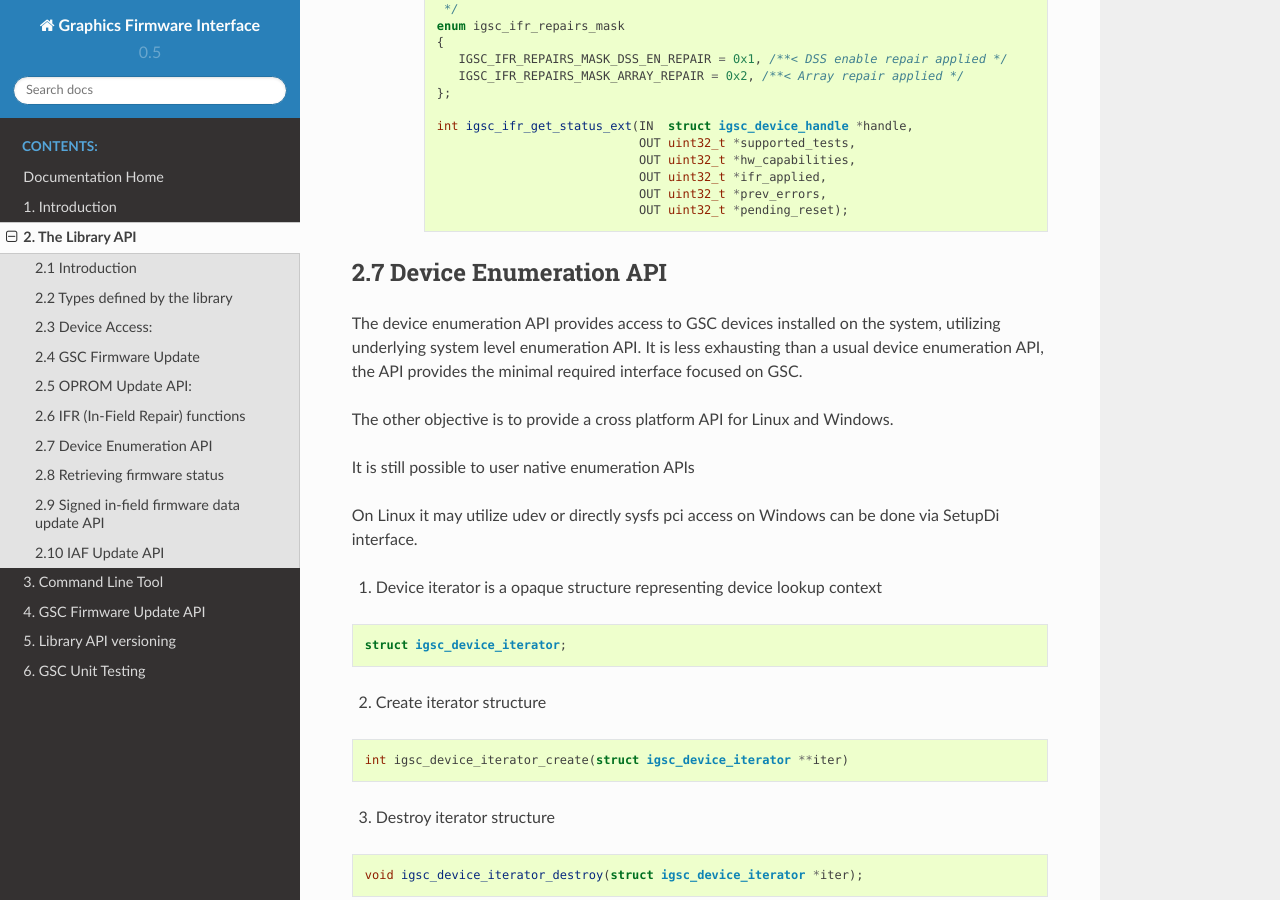
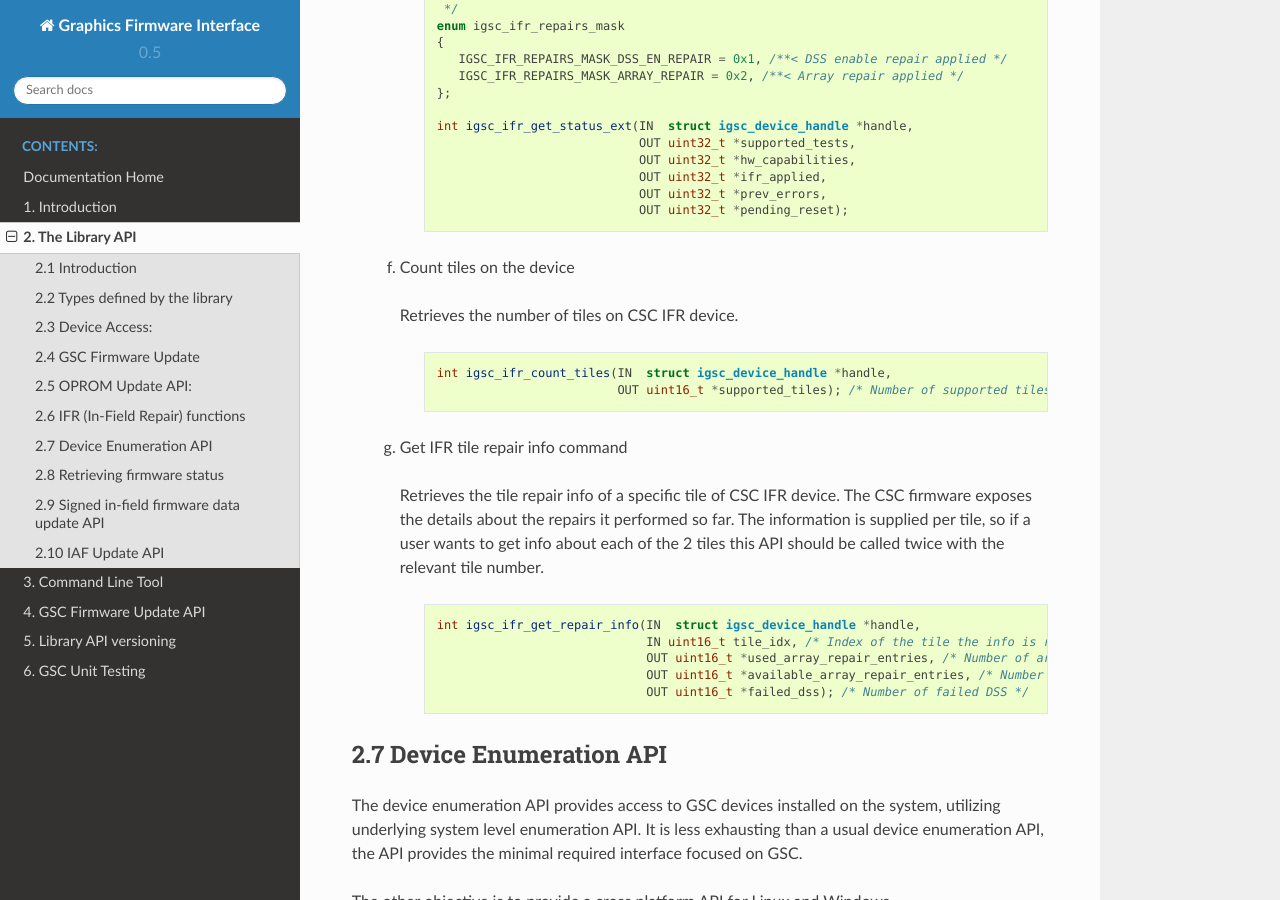
Before and after one commit to intel/igsc, a Sphinx documentation site: the page built from doc/igsc_api.rst, in a window 1280 px wide and 900 px high, scrolled down 15740 px. Built offline with Sphinx 7.4.7 and the Read the Docs theme 2.0.0, drawn with Linux system fonts in a browser that asks for light colours; formulas are drawn with MathJax 3.

Commit message:
igsc: doc: add documentation of get ifr repair info and count tiles APIs
Add documentation for "get ifr repair info" and for "count tiles" APIs.

Signed-off-by: Vitaly Lubart <vitaly.lubart@intel.com>
Signed-off-by: Tomas Winkler <tomas.winkler@intel.com>

```diff
--- a/doc/igsc_api.rst
+++ b/doc/igsc_api.rst
@@ -910,6 +910,29 @@
                                  OUT uint32_t *prev_errors,
                                  OUT uint32_t *pending_reset);
 
+  f. Count tiles on the device
+
+   Retrieves the number of tiles on CSC IFR device.
+
+    .. code-block:: c
+
+      int igsc_ifr_count_tiles(IN  struct igsc_device_handle *handle,
+                               OUT uint16_t *supported_tiles); /* Number of supported tiles */
+
+  g. Get IFR tile repair info command
+
+   Retrieves the tile repair info of a specific tile of CSC IFR device.
+   The CSC firmware exposes the details about the repairs it performed so far.
+   The information is supplied per tile, so if a user wants to get info about each of the 2 tiles
+   this API should be called twice with the relevant tile number.
+
+    .. code-block:: c
+
+      int igsc_ifr_get_repair_info(IN  struct igsc_device_handle *handle,
+                                   IN uint16_t tile_idx, /* Index of the tile the info is requested from */
+                                   OUT uint16_t *used_array_repair_entries, /* Number of array repair entries used by firmware */
+                                   OUT uint16_t *available_array_repair_entries, /* Number of available array repair entries */
+                                   OUT uint16_t *failed_dss); /* Number of failed DSS */
 
 
 2.7 Device Enumeration API
```
